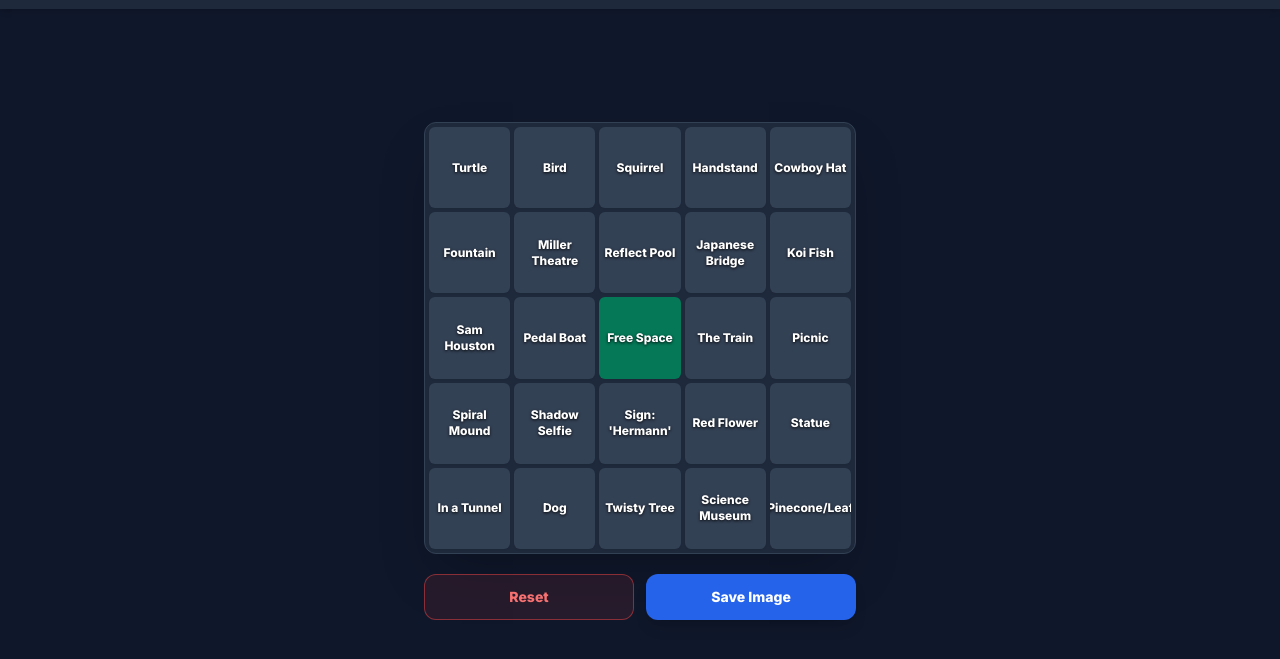
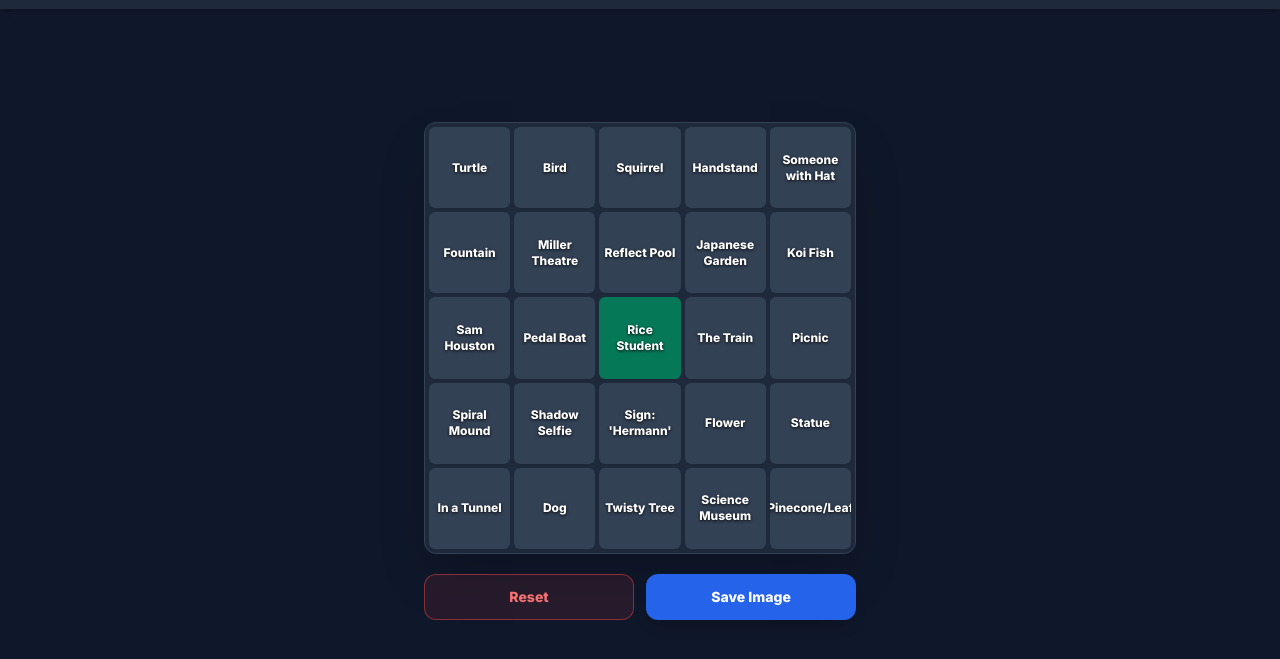
Before and after one commit to hrs-ryan/busi_bingo, a plain HTML site: page index.html in a window 1280 px wide. Shown: the part 67-726 px from the top of the page. Drawn offline with nearby package versions, Linux system fonts and the light colour scheme.

Commit message:
Update prompts in index.html

```diff
--- a/index.html
+++ b/index.html
@@ -96,10 +96,10 @@
         const STORE_NAME = 'photos';
 
         const prompts = [
-            "Turtle", "Bird", "Squirrel", "Handstand", "Cowboy Hat",
-            "Fountain", "Miller Theatre", "Reflect Pool", "Japanese Bridge", "Koi Fish",
-            "Sam Houston", "Pedal Boat", "Free Space", "The Train", "Picnic",
-            "Spiral Mound", "Shadow Selfie", "Sign: 'Hermann'", "Red Flower", "Statue",
+            "Turtle", "Bird", "Squirrel", "Handstand", "Someone with Hat",
+            "Fountain", "Miller Theatre", "Reflect Pool", "Japanese Garden", "Koi Fish",
+            "Sam Houston", "Pedal Boat", "Rice Student", "The Train", "Picnic",
+            "Spiral Mound", "Shadow Selfie", "Sign: 'Hermann'", "Flower", "Statue",
             "In a Tunnel", "Dog", "Twisty Tree", "Science Museum", "Pinecone/Leaf"
         ];
 
```
